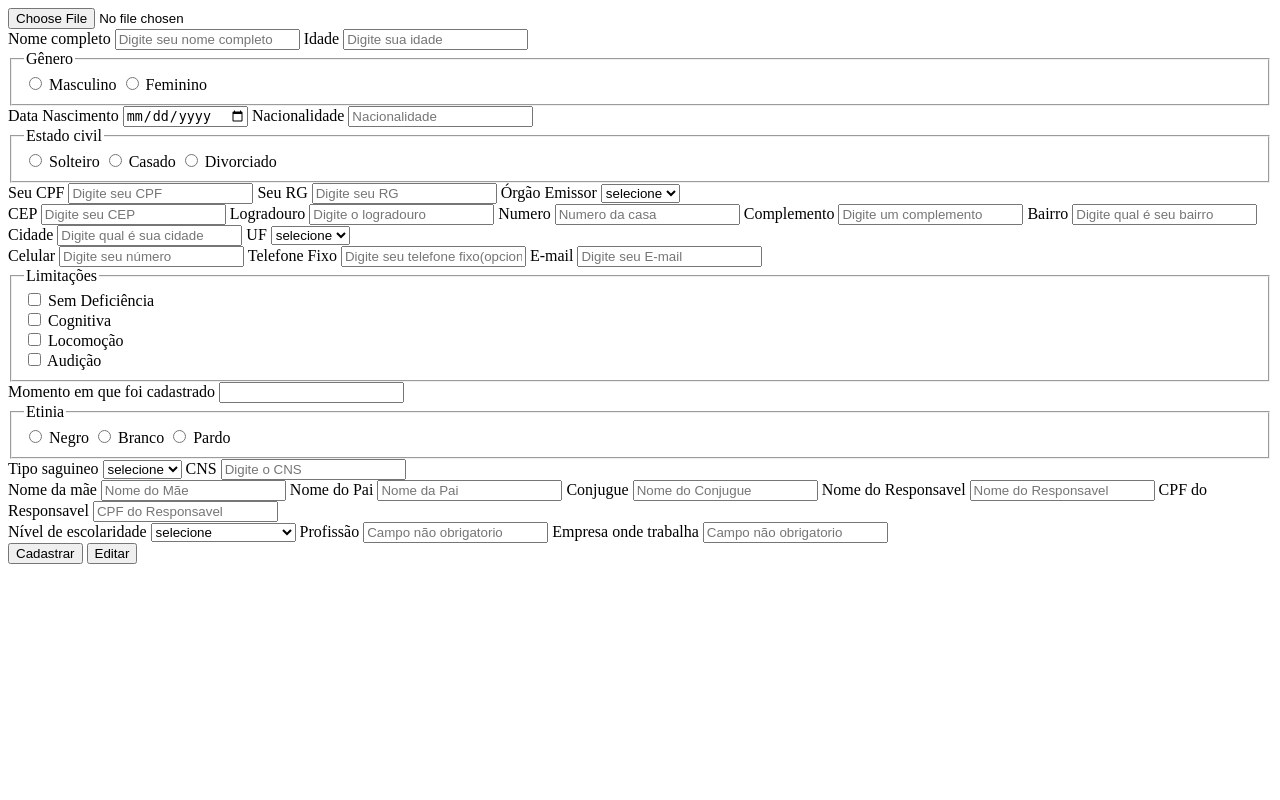
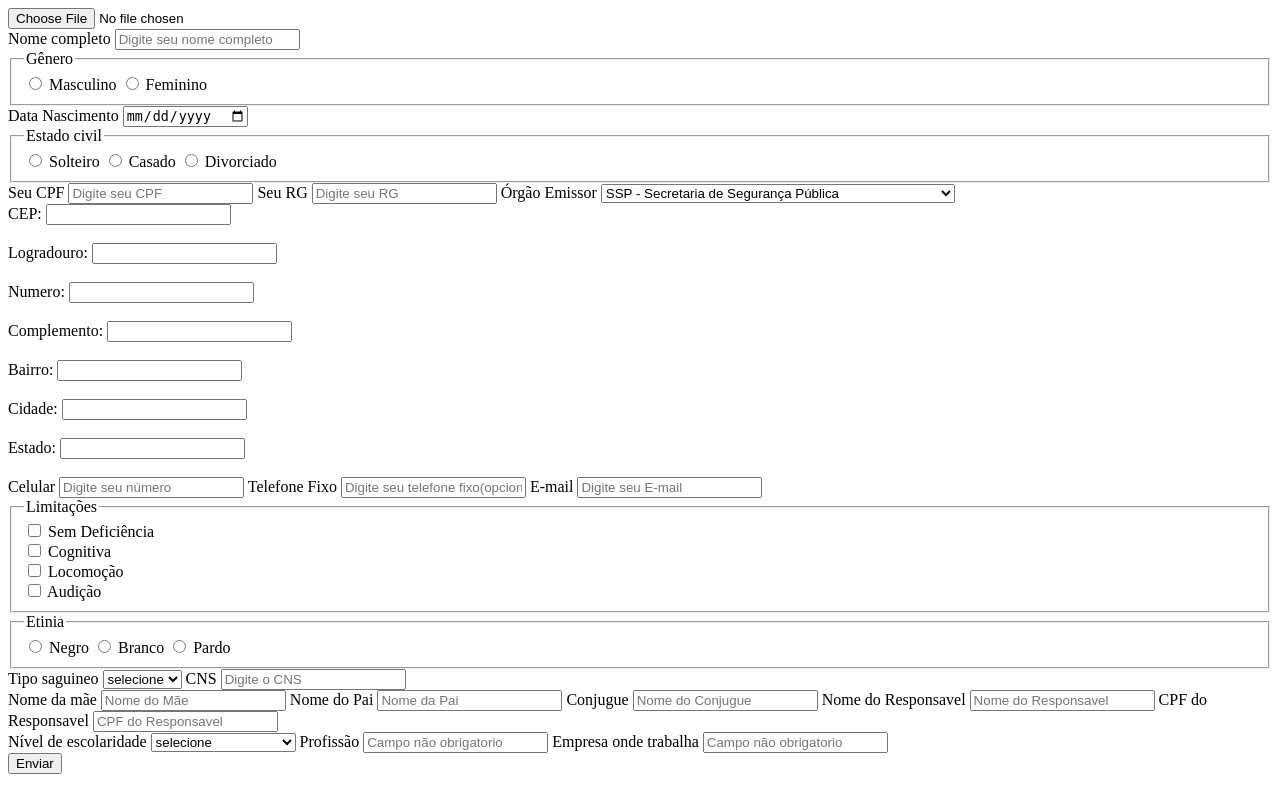
Before and after one commit to lippekstro/hipocrates, a PHP site: page /agendamento.php in a window 1280 px wide. Run offline with PHP 8.4, Linux system fonts and the light colour scheme; data that the repository does not hold is empty.

Commit message:
ajustando

```diff
--- a/agendamento.php
+++ b/agendamento.php
@@ -1,5 +1,6 @@
 <?php
 require_once "paciente.php";
+date_default_timezone_set('America/Sao_Paulo');
 ?>
 
 <!DOCTYPE html>
@@ -14,7 +15,7 @@ require_once "paciente.php";
 
 <body>
     <div>
-        <form action="adicionarController.php" method="post" enctype="multipart/form-data">
+        <form action="controller.php" method="post" enctype="multipart/form-data" id="forms">
             <div class="indetificacao">
                 <div class="img_indetificacao">
                     <input type="file" name="imagem" id="imagem">
@@ -24,8 +25,6 @@ require_once "paciente.php";
                 <div class="dados_indetificacao">
                     <label for="nome">Nome completo</label>
                     <input type="text" name="nome" id="nome" value="" placeholder="Digite seu nome completo">
-                    <label for="idade">Idade</label>
-                    <input type="number" name="idade" id="idade" value="" placeholder="Digite sua idade">
                     <fieldset>
                         <legend>Gênero</legend>
                         <input type="radio" name="genero" value="Masculino" id="masculino">
@@ -35,8 +34,6 @@ require_once "paciente.php";
                     </fieldset>
                     <label for="data_nascimento">Data Nascimento</label>
                     <input type="date" name="data_nascimento" id="data_nascimento" value="" placeholder="Data nascimento">
-                    <label for="nacionalidade">Nacionalidade</label>
-                    <input type="text" name="nacionalidade" id="nacionalidade" value="" placeholder="Nacionalidade">
                     <fieldset>
                         <legend>Estado civil</legend>
                         <input type="radio" name="estado_civil" value="solteiro" id="solteiro">
@@ -52,56 +49,40 @@ require_once "paciente.php";
                     <input type="number" name="rg" id="rg" value="" placeholder="Digite seu RG">
                     <label for="orgao_emissor">Órgão Emissor</label>
                     <select name="orgao_emissor" id="orgao_emissor">
-                        <option value="">selecione</option>
-                        <option value="SSP">SSP</option>
-                        <option value="SJC">SJC</option>
-                        <option value="SJT">SJT</option>
+                        <option value="SSP">SSP - Secretaria de Segurança Pública</option>
+                        <option value="PC">PC - Polícia Civil</option>
+                        <option value="PM">PM - Polícia Militar</option>
+                        <option value="DETRAN">DETRAN - Departamento Estadual de Trânsito</option>
+                        <option value="DPF">DPF - Departamento de Polícia Federal</option>
+                        <option value="CREA">CREA - Conselho Regional de Engenharia e Agronomia</option>
+                        <option value="OAB">OAB - Ordem dos Advogados do Brasil</option>
+                        <option value="CRM">CRM - Conselho Regional de Medicina</option>
+                        <option value="COREN">COREN - Conselho Regional de Enfermagem</option>
+                        <option value="CRO">CRO - Conselho Regional de Odontologia</option>
                     </select>
                 </div>
-                <div class="endereço">
-                    <label for="cep">CEP</label>
-                    <input type="number" name="cep" id="cep" value="" placeholder="Digite seu CEP">
-                    <label for="logradouro">Logradouro</label>
-                    <input type="text" name="logradouro" id="logradouro" value="" placeholder="Digite o logradouro">
-                    <label for="numero">Numero</label>
-                    <input type="number" name="numero" id="numero" value="" placeholder="Numero da casa">
-                    <label for="complemento">Complemento</label>
-                    <input type="text" name="complemento" id="complemento" value="" placeholder="Digite um complemento">
-                    <label for="bairro">Bairro</label>
-                    <input type="text" name="bairro" id="bairro" value="" placeholder="Digite qual é seu bairro">
-                    <label for="cidade">Cidade</label>
-                    <input type="text" name="cidade" id="cidade" value="" placeholder="Digite qual é sua cidade">
-                    <label for="uf">UF</label>
-                    <select name="uf" id="uf">
-                        <option value="">selecione</option>
-                        <option value="">AC</option>
-                        <option value="">AL</option>
-                        <option value="">AP</option>
-                        <option value="">AM</option>
-                        <option value="">BA</option>
-                        <option value="">CE</option>
-                        <option value="">DF</option>
-                        <option value="">ES</option>
-                        <option value="">GO</option>
-                        <option value="">MA</option>
-                        <option value="">MT</option>
-                        <option value="">MS</option>
-                        <option value="">MG</option>
-                        <option value="">PA</option>
-                        <option value="">PB</option>
-                        <option value="">PR</option>
-                        <option value="">PE</option>
-                        <option value="">PI</option>
-                        <option value="">RJ</option>
-                        <option value="">RN</option>
-                        <option value="">RS</option>
-                        <option value="">RO</option>
-                        <option value="">RR</option>
-                        <option value="">SC</option>
-                        <option value="">SP</option>
-                        <option value="">SE</option>
-                        <option value="">TO</option>
-                    </select>
+                <div class="endereco">
+                    <label for="cep">CEP:</label>
+                    <input type="text" id="cep" name="cep">
+                    <br><br>
+                    <label for="logradouro">Logradouro:</label>
+                    <input type="text" id="logradouro" name="logradouro">
+                    <br><br>
+                    <label for="numero">Numero:</label>
+                    <input type="number" id="numero" name="numero">
+                    <br><br>
+                    <label for="complemento">Complemento:</label>
+                    <input type="text" id="complemento" name="complemento">
+                    <br><br>
+                    <label for="bairro">Bairro:</label>
+                    <input type="text" id="bairro" name="bairro">
+                    <br><br>
+                    <label for="cidade">Cidade:</label>
+                    <input type="text" id="cidade" name="cidade">
+                    <br><br>
+                    <label for="estado">Estado:</label>
+                    <input type="text" id="estado" name="estado">
+                    <br><br>
                 </div>
                 <div class="contato">
                     <label for="telefone_1">Celular</label>
@@ -121,8 +102,6 @@ require_once "paciente.php";
                     </fieldset>
                 </div>
                 <div class="cadastro">
-                    <label for="data_hora_cadastro">Momento em que foi cadastrado</label>
-                    <input type="datetime" id="data_hora_cadastro" name="data_hora_cadastro" value="">
                     <fieldset>
                         <legend>Etinia</legend>
                         <input type="radio" name="etinia" value="Negro" id="negro">
@@ -178,12 +157,13 @@ require_once "paciente.php";
                     <input type="text" name="empresa" value="" id="empresa" placeholder="Campo não obrigatorio">
                 </div>
                 <div>
-                    <button type="submit">Cadastrar</button>
-                    <button type="">Editar</button>
+                    <button type="submit">Enviar</button>
                 </div>
             </div>
         </form>
     </div>
+    <script src="https://ajax.googleapis.com/ajax/libs/jquery/3.6.0/jquery.min.js"></script>
+    <script src="script.js"></script>
 </body>
 
 </html>
--- a/paciente.php
+++ b/paciente.php
@@ -8,21 +8,18 @@ class Paciente
     public $rg;
     public $cns;
     public $nome;
-    public $idade;
     public $genero;
     public $data_nascimento;
-    public $nacionalidade;
     public $orgao_emissor;
     public $estado_civil;
     public $limitacoes;
-    public $data_hora_cadastro;
     public $etinia;
     public $tipo_saguineo;
 
 
     public function inserir()
     {
-        $sql = "INSERT INTO paciente (foto,cpf,rg,cns,nome,idade,genero,data_nascimento,nacionalidade,orgao_emissor,estado_civil, limitacoes,data_hora_cadastro,etinia,tipo_saguineo) VALUES (:foto, :cpf, :rg, :cns, :nome, :idade, :genero, :data_nascimento, :nacionalidade, :orgao_emissor, :estado_civil, :limitacoes, :data_hora_cadastro, :etinia, :tipo_saguineo )";
+        $sql = "INSERT INTO paciente (foto, cpf, rg, cns, nome, genero, data_nascimento, orgao_emissor, estado_civil, limitacoes, etinia, tipo_saguineo) VALUES (:foto, :cpf, :rg, :cns, :nome, :genero, :data_nascimento, :orgao_emissor, :estado_civil, :limitacoes, :etinia, :tipo_saguineo )";
         $conexao = Conexao::conectar();
         $stmt = $conexao->prepare($sql);
         $stmt->bindValue(":foto", $this->foto);
@@ -30,14 +27,11 @@ class Paciente
         $stmt->bindValue(":rg", $this->rg);
         $stmt->bindValue(":cns", $this->cns);
         $stmt->bindValue(":nome", $this->nome);
-        $stmt->bindValue(":idade", $this->idade);
         $stmt->bindValue(":genero", $this->genero);
         $stmt->bindValue(":data_nascimento", $this->data_nascimento);
-        $stmt->bindValue(":nacionalidade", $this->nacionalidade);
         $stmt->bindValue(":orgao_emissor", $this->orgao_emissor);
         $stmt->bindValue(":estado_civil", $this->estado_civil);
         $stmt->bindParam(':limitacoes', $this->limitacoes);
-        $stmt->bindValue(":data_hora_cadastro", $this->data_hora_cadastro);
         $stmt->bindValue(":etinia", $this->etinia);
         $stmt->bindValue(":tipo_saguineo", $this->tipo_saguineo);
         $stmt->execute();
--- a/script.js
+++ b/script.js
@@ -1,10 +1,22 @@
-const button = document.querySelector("button");
-const modal = document.querySelector("dialog");
-const buttonClose = document.querySelector("dialog button");
+$(document).ready(function () {
+  // Quando o campo de CEP perder o foco
+  $("#cep").blur(function () {
+    // Obtém o valor digitado pelo usuário
+    var cep = $(this).val().replace(/\D/g, "");
 
-button.onclick = function () {
-  modal.showModal();
-};
-buttonClose.onclick = function () {
-  modal.close();
-};
+    // Faz uma solicitação à API de CEP
+    $.getJSON("https://viacep.com.br/ws/" + cep + "/json/", function (data) {
+      // Se houver erro na resposta da API
+      if (data.hasOwnProperty("erro")) {
+        alert("CEP não encontrado!");
+        return;
+      }
+
+      // Preenche os campos do formulário com os dados de endereço
+      $("#logradouro").val(data.logradouro);
+      $("#bairro").val(data.bairro);
+      $("#cidade").val(data.localidade);
+      $("#estado").val(data.uf);
+    });
+  });
+});
```
Also changed, not shown: controller.php (renamed from paciente_controller.php, +23 -6 lines), endereco.php (+30 -0 lines), hipocrates.sql (+13 -4 lines), endereco_controller.php (deleted).
